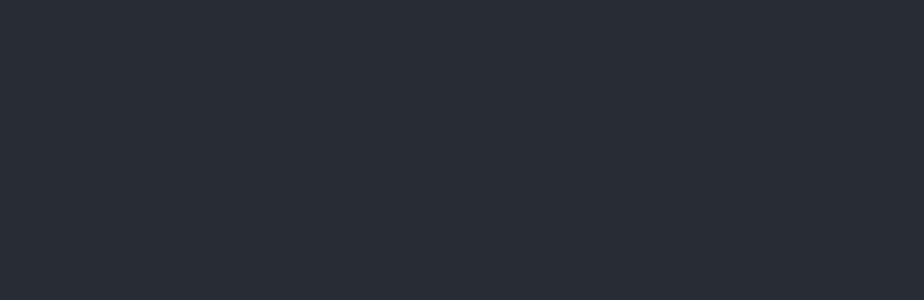
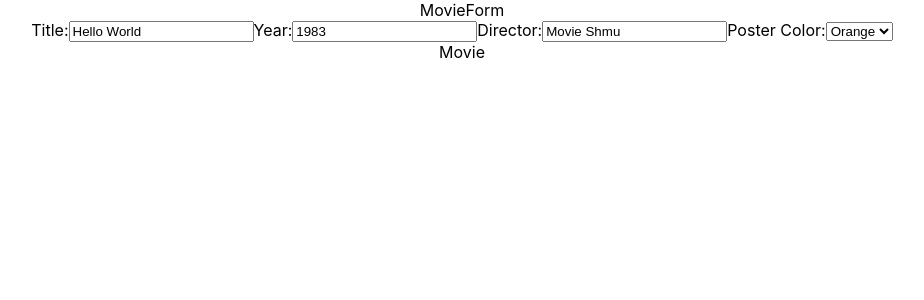
Before and after one commit to hdsteineke/fs-react-movie-list, a React (Create React App) app: page / in a window 1280 px wide. Shown: the top 300 px of the page, without its empty margins (178-1102 px from the left). Built offline with nearby package versions, Linux system fonts and the light colour scheme.

Commit message:
MovieForm component written and displaying in DOM

```diff
--- a/src/App.js
+++ b/src/App.js
@@ -1,11 +1,71 @@
 import './App.css';
+import { useState } from 'react';
+import Movie from './Movie';
+import MovieForm from './MovieForm';
+import MovieList from './MovieList';
 
 function App() {
+  const [allMovies, setAllMovies] = useState(['']);
+  const [filteredMovies, setFilteredMovies] = useState([]);
+  const [title, setTitle] = useState('Hello World');
+  const [year, setYear] = useState('1983');
+  const [director, setDirector] = useState('Movie Shmu');
+  const [posterColor, setPosterColor] = useState('orange');
+
+
+  function submitMovie(e) {
+    e.preventDefault();
+
+    const newMovie = {
+      title,
+      year,
+      director,
+      posterColor
+    };
+
+    setAllMovies([...allMovies, newMovie]);
+
+    setTitle('');
+    setYear('');
+    setDirector('');
+    setPosterColor('');
+  }
+
+  function deleteMovie(title) {
+    const deleteIndex = allMovies.findIndex(movie => movie.title === title);
+
+    allMovies.splice(deleteIndex, 1);
+
+    setAllMovies([...allMovies]);
+  }
+
+  function filterMovies(input) {
+    if (input) {
+      const matchingMovies = allMovies.filter(movie => movie.name.toLowerCase().includes(input.toLowerCase())
+      );
+      setFilteredMovies([...matchingMovies]);
+    } else {
+      setFilteredMovies([...allMovies]);
+    }
+  }
+
   return (
     <div className="App">
-      <header className="App-header">
-
-      </header>
+      <div className="movie-draft">
+        <MovieForm
+          title={title}
+          setTitle={setTitle}
+          year={year}
+          setYear={setYear}
+          director={director}
+          setDirector={setDirector}
+          posterColor={posterColor}
+          setPosterColor={setPosterColor}
+          submitMovie={submitMovie}
+          allMovies={allMovies}
+        />
+        <Movie />
+      </div>
     </div>
   );
 }
--- /dev/null
+++ b/src/Movie.js
@@ -0,0 +1,7 @@
+import React from 'react';
+
+export default function Movie() {
+  return (
+    <div>Movie</div>
+  );
+}
--- /dev/null
+++ b/src/MovieForm.js
@@ -0,0 +1,40 @@
+import React from 'react';
+
+export default function MovieForm(props) {
+  return (
+    <div className="movie-form">MovieForm
+      <form onSubmit={props.submitMovie}>
+        <label>Title:
+          <input required value={props.title} onChange={((e) =>
+            props.setTitle(e.target.value))}>
+
+          </input>
+        </label>
+
+        <label>Year:
+          <input required value={props.year} onChange={((e) =>
+            props.setYear(e.target.value))}>
+          </input>
+        </label>
+
+        <label>Director:
+          <input required value={props.director} onChange={((e) =>
+            props.setDirector(e.target.value))}>
+          </input>
+        </label>
+
+        <label>Poster Color:
+          <select required value={props.posterColor} onChange={((e) =>
+            props.setPosterColor(e.target.value))}>
+
+            <option value='yellow'>Yellow</option>
+            <option value='orange'>Orange</option>
+            <option value='pink'>Pink</option>
+            <option value="blue">Blue</option>
+            <option value="purple">Purple</option>
+          </select>
+        </label>
+      </form>
+    </div>
+  );
+}
--- /dev/null
+++ b/src/MovieList.js
@@ -0,0 +1,7 @@
+import React from 'react';
+
+export default function MovieList() {
+  return (
+    <div>MovieList</div>
+  );
+}
```
Also changed, not shown: 1 other file (tests, documents, lock files or other folders).
